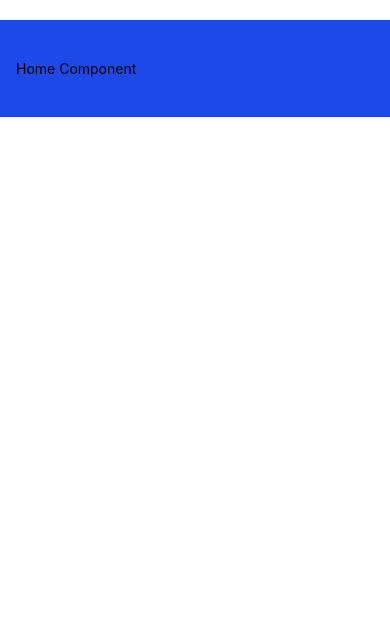
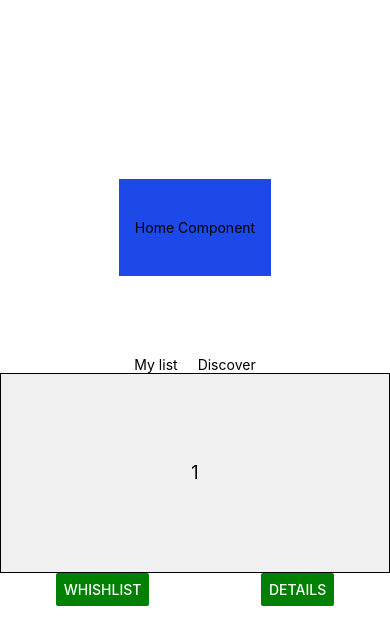
Before and after one commit to danielcueto/react-native-course, a React Native app: screen / in a window 390 px wide. Shown: the top 644 px of the page. Built offline with nearby package versions, Linux system fonts and the light colour scheme.

Commit message:
adding a slider

```diff
--- a/App.tsx
+++ b/App.tsx
@@ -1,17 +1,23 @@
 import React from 'react';
-import { StyleSheet, View} from 'react-native';
+import {StyleSheet, View} from 'react-native';
 import Home from './src/screens/Home';
+import {Slider} from './src/screens/Slider';
 
 function App(): React.JSX.Element {
   return (
     <View style={styles.mainContainer}>
       <Home />
+      <Slider />
     </View>
   );
 }
 
 const styles = StyleSheet.create({
   mainContainer: {
+    display: 'flex',
+    flexDirection: 'column',
+    justifyContent: 'center',
+    alignItems: 'center',
     flex: 1,
   },
 });
--- /dev/null
+++ b/src/screens/Slider.tsx
@@ -0,0 +1,51 @@
+import {Button, StyleSheet, Text, View} from 'react-native';
+
+export function Slider() {
+  return (
+    <View style={styles.container}>
+      <View style={styles.header}>
+        <Text>My list</Text>
+        <Text>Discover</Text>
+      </View>
+      <View style={styles.mainContainer}>
+        <Text style={styles.text}>1</Text>
+      </View>
+      <View style={styles.button}>
+        <Button color="green" title="WhishList" />
+        <Button color="green" title="Details" />
+      </View>
+    </View>
+  );
+}
+
+const styles = StyleSheet.create({
+  container: {
+    width: '100%',
+    marginVertical: 20,
+    paddingVertical: 40,
+    color: 'white',
+  },
+  header: {
+    flexDirection: 'row',
+    justifyContent: 'center',
+    alignItems: 'center',
+    gap: 20,
+  },
+  mainContainer: {
+    height: 200,
+    justifyContent: 'center',
+    backgroundColor: '#f0f0f0',
+    alignItems: 'center',
+    borderColor: 'black',
+    borderWidth: 1,
+  },
+  button: {
+    flexDirection: 'row',
+    justifyContent: 'space-around',
+    marginBottom: 20,
+  },
+  text: {
+    fontSize: 18,
+    color: 'black',
+  },
+});
```
